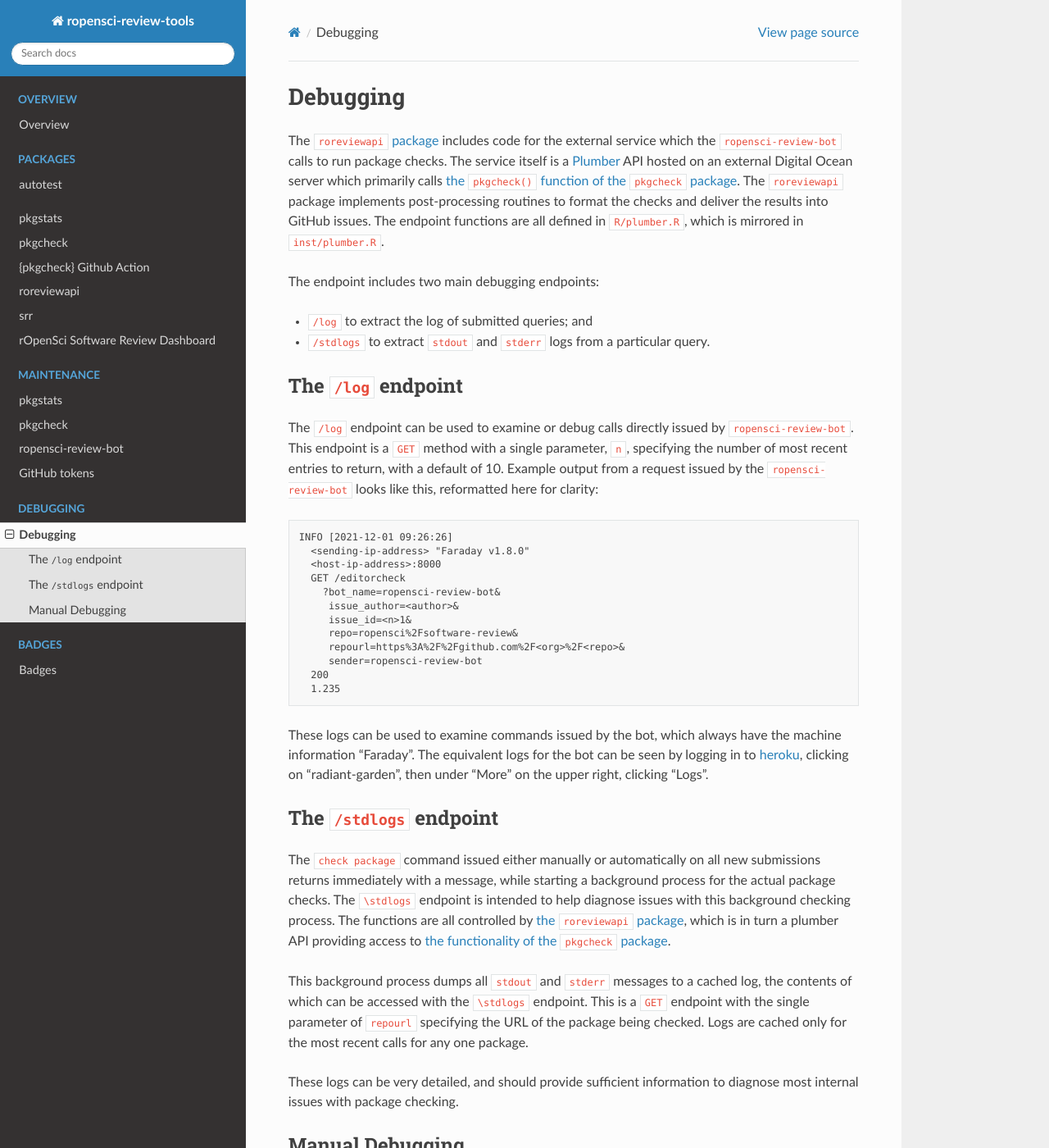
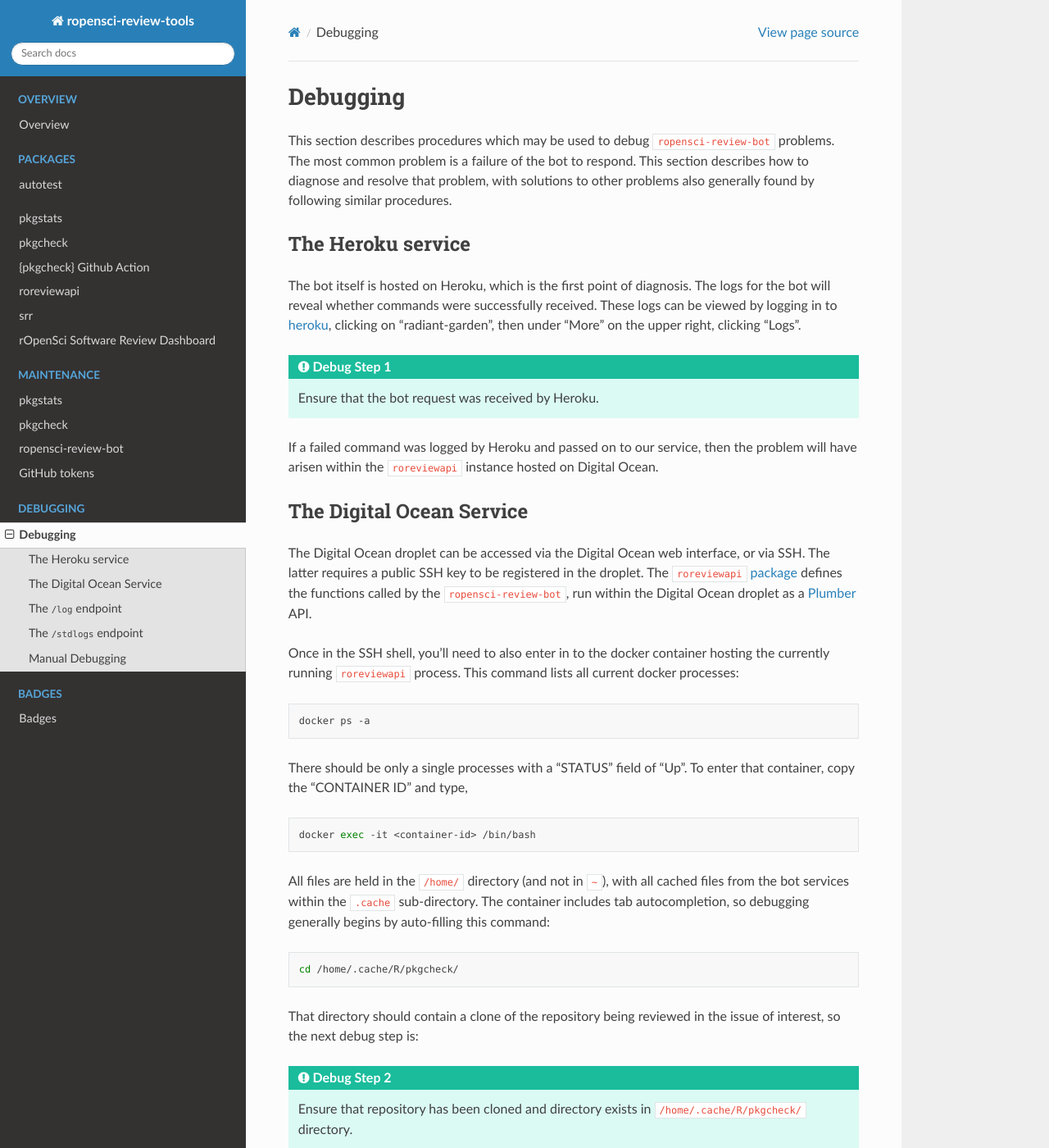
Before and after one commit to ropensci-review-tools/ropensci-review-tools, a Sphinx documentation site: the page built from docs/debugging/debugging.md, in a window 1280 px wide and 1400 px high. Shown: the whole window at 82% size. Built offline with Sphinx 7.4.7 and the Read the Docs theme 2.0.0, drawn with Linux system fonts in a browser that asks for light colours; pages that are not in the unit, such as notebooks, are missing from menus; some of the changed text lies outside the part shown.

Commit message:
rewrite debugging doc

````diff
--- a/docs/debugging/debugging.md
+++ b/docs/debugging/debugging.md
@@ -1,28 +1,86 @@
-
 # Debugging
 
-The [`roreviewapi` package](/roreviewapi/roreviewapi) includes code for the
-external service which the `ropensci-review-bot` calls to run package checks.
-The service itself is a [Plumber](https://rplumber.io) API hosted on an
-external Digital Ocean server which primarily calls [the `pkgcheck()` function
-of the `pkgcheck` package](/pkgcheck/pkgcheck). The `roreviewapi` package
-implements post-processing routines to format the checks and deliver the
-results into GitHub issues. The endpoint functions are all defined in
+This section describes procedures which may be used to debug
+`ropensci-review-bot` problems. The most common problem is a failure of the bot
+to respond. This section describes how to diagnose and resolve that problem,
+with solutions to other problems also generally found by following similar
+procedures.
+
+## The Heroku service
+
+The bot itself is hosted on Heroku, which is the first point of diagnosis. The
+logs for the bot will reveal whether commands were successfully received. These
+logs can be viewed by logging in to [heroku](https://heroku.com), clicking on
+"radiant-garden", then under "More" on the upper right, clicking "Logs".
+
+:::{admonition} Debug Step 1
+:class: tip
+Ensure that the bot request was received by Heroku.
+:::
+
+
+If a failed command was logged by Heroku and passed on to our service, then the
+problem will have arisen within the `roreviewapi` instance hosted on Digital
+Ocean.
+
+## The Digital Ocean Service
+
+The Digital Ocean droplet can be accessed via the Digital Ocean web interface,
+or via SSH. The latter requires a public SSH key to be registered in the
+droplet. The [`roreviewapi` package](/roreviewapi/roreviewapi) defines the
+functions called by the `ropensci-review-bot`, run within the Digital Ocean droplet as
+a [Plumber](https://rplumber.io) API.
+
+Once in the SSH shell, you'll need to also enter in to the docker container
+hosting the currently running `roreviewapi` process. This command lists all
+current docker processes:
+
+``` bash
+docker ps -a
+```
+
+There should be only a single processes with a "STATUS" field of "Up". To enter
+that container, copy the "CONTAINER ID" and type,
+
+``` bash
+docker exec -it <container-id> /bin/bash
+```
+
+All files are held in the `/home/` directory (and not in `~`), with all cached
+files from the bot services within the `.cache` sub-directory. The container
+includes tab autocompletion, so debugging generally begins by auto-filling this
+command:
+
+``` bash
+cd /home/.cache/R/pkgcheck/
+```
+
+That directory should contain a clone of the repository being reviewed in the
+issue of interest, so the next debug step is:
+
+:::{admonition} Debug Step 2
+:class: tip
+Ensure that repository has been cloned and directory exists in
+`/home/.cache/R/pkgcheck/` directory.
+:::
+
+If the repository has been successfully cloned, then you'll need to dig deeper
+within the code to debug further. The plumber endpoint functions called by the
+bot are defined in
 [`R/plumber.R`](https://github.com/ropensci-review-tools/roreviewapi/blob/main/R/plumber.R),
-which is mirrored in `inst/plumber.R`.
-
-The endpoint includes two main debugging endpoints:
+which is mirrored in `inst/plumber.R`. The endpoint includes two main debugging
+endpoints:
 
 - `/log` to extract the log of submitted queries; and
 - `/stdlogs` to extract `stdout` and `stderr` logs from a particular query.
 
 ## The `/log` endpoint
 
-The `/log` endpoint can be used to examine or debug calls directly issued by
-`ropensci-review-bot`. This endpoint is a `GET` method with a single parameter,
-`n`, specifying the number of most recent entries to return, with a default of
+The `/log` endpoint records all calls received by the `roreviewapi` service.
+This endpoint is a `GET` method with a single parameter, `n`, specifying the
+number of most recent entries to return, with a default of
 10. Example output from a request issued by the `ropensci-review-bot` looks
-like this, reformatted here for clarity:
+    like this, reformatted here for clarity:
 
 ```
 INFO [2021-12-01 09:26:26]
@@ -39,30 +97,59 @@ INFO [2021-12-01 09:26:26]
   1.235
 ```
 
-These logs can be used to examine commands issued by the bot, which always have
-the machine information "Faraday". The equivalent logs for the bot can be seen
-by logging in to [heroku](https://heroku.com), clicking on "radiant-garden",
-then under "More" on the upper right, clicking "Logs".
+These logs can be used to examine commands issued by the bot and passed on by
+the Heroku serive, which always have the machine information "Faraday".
+
+:::{admonition} Debug Step 3
+:class: tip
+Ensure that the command was received and logged by the `roreviewapi` service.
+:::
+
 
 ## The `/stdlogs` endpoint
 
-The `check package` command issued either manually or automatically on all new
-submissions returns immediately with a message, while starting a background
-process for the actual package checks. The `\stdlogs` endpoint is intended to
-help diagnose issues with this background checking process. The functions are
-all controlled by [the `roreviewapi`
-package](https://github.com/ropensci-review-tools/roreviewapi), which is in
-turn a plumber API providing access to [the functionality of the `pkgcheck`
-package](https://github.com/ropensci-review-tools/pkgcheck).
+Most commands, including `check package` and `check srr`, issued either
+manually or automatically on all new submissions return immediately with a
+message, while starting a background process for the actual package checks. The
+`\stdlogs` endpoint is intended to help diagnose issues with this background
+checking process.
 
-This background process dumps all `stdout` and `stderr` messages to a cached
-log, the contents of which can be accessed with the `\stdlogs` endpoint. This
-is a `GET` endpoint with the single parameter of `repourl` specifying the URL
-of the package being checked. Logs are cached only for the most recent calls
-for any one package.
+This background process dumps all `stdout` and `stderr` messages to cached log
+files. The contents of these can be accessed either as HTTP requests to the
+running process. This is a `GET` endpoint with the single parameter of
+`repourl` specifying the URL of the package being checked. Logs are cached only
+for the most recent calls for any one package, and are over-written by any
+subsequent calls.
 
-These logs can be very detailed, and should provide sufficient information to
-diagnose most internal issues with package checking.
+It is nevertheless often easier to directly log in to the running processes via
+SSH as described above, in which case the logs are dumped within a `templogs`
+sub-directory of `/home/.cache/R/pkgcheck/`. These log files are all prefixed
+with the name of the package being checked.
+
+:::{admonition} Debug Step 4
+:class: tip
+Ensure that log files were generated for the package.
+
+- If using the HTTP endpoints, calls should always succeed as long as log files
+exist.
+- If using SSH, there should be two files prefixed with the package name.
+:::
+
+If the bot has entirely failed to respond, it is likely because of an internal
+error, in which case the `stderr` log should hopefully contain sufficient
+information to help debug the problem. The `stdout` log may provide additional
+detail in some cases.
+
+If these logs confirm an internal error, the next step is generally to try to
+reproduce that error locally, through cloning the package and calling, or
+stepping through, the relevant [endpoint
+function](/roreviewapi/vignettes/endpoints).
+
+:::{admonition} Debug Step 5
+:class: tip
+Try to locally reproduce any errors in the `stderr` log files, and solve
+problem from there.
+:::
 
 ## Manual Debugging
 
````
